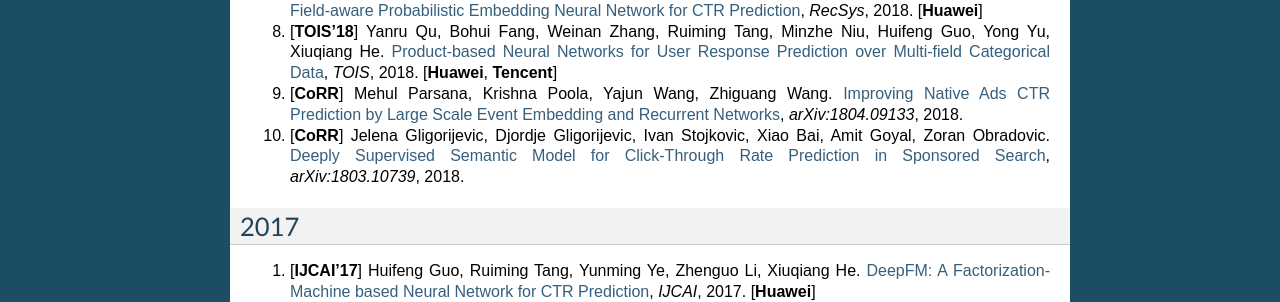
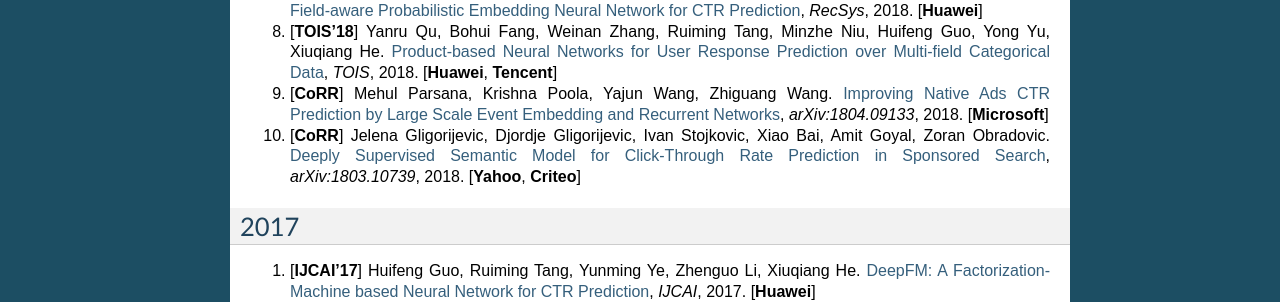
Before and after one commit to anyai/DeepCTR, a Sphinx documentation site: the page built from docs/papers.md, in a window 1280 px wide. Shown: the part 554-856 px from the top of the page. Built offline with Sphinx 7.4.7, drawn with Linux system fonts in a browser that asks for light colours.

Commit message:
Update papers.md

```diff
--- a/docs/papers.md
+++ b/docs/papers.md
@@ -24,9 +24,9 @@ A list of papers on CTR/CVR prediction.
 
 1. [**TOIS'18**] Yanru Qu, Bohui Fang, Weinan Zhang, Ruiming Tang, Minzhe Niu, Huifeng Guo, Yong Yu, Xiuqiang He. [Product-based Neural Networks for User Response Prediction over Multi-field Categorical Data](https://arxiv.org/abs/1807.00311), *TOIS*, 2018. [**Huawei**, **Tencent**]
 
-1. [**CoRR**] Mehul Parsana, Krishna Poola, Yajun Wang, Zhiguang Wang. [Improving Native Ads CTR Prediction by Large Scale Event Embedding and Recurrent Networks](https://arxiv.org/abs/1804.09133), *arXiv:1804.09133*, 2018.
+1. [**CoRR**] Mehul Parsana, Krishna Poola, Yajun Wang, Zhiguang Wang. [Improving Native Ads CTR Prediction by Large Scale Event Embedding and Recurrent Networks](https://arxiv.org/abs/1804.09133), *arXiv:1804.09133*, 2018. [**Microsoft**]
 
-1. [**CoRR**] Jelena Gligorijevic, Djordje Gligorijevic, Ivan Stojkovic, Xiao Bai, Amit Goyal, Zoran Obradovic. [Deeply Supervised Semantic Model for Click-Through Rate Prediction in Sponsored Search](https://arxiv.org/abs/1803.10739), *arXiv:1803.10739*, 2018.
+1. [**CoRR**] Jelena Gligorijevic, Djordje Gligorijevic, Ivan Stojkovic, Xiao Bai, Amit Goyal, Zoran Obradovic. [Deeply Supervised Semantic Model for Click-Through Rate Prediction in Sponsored Search](https://arxiv.org/abs/1803.10739), *arXiv:1803.10739*, 2018. [**Yahoo**, **Criteo**]
 
 ### 2017
 
```
